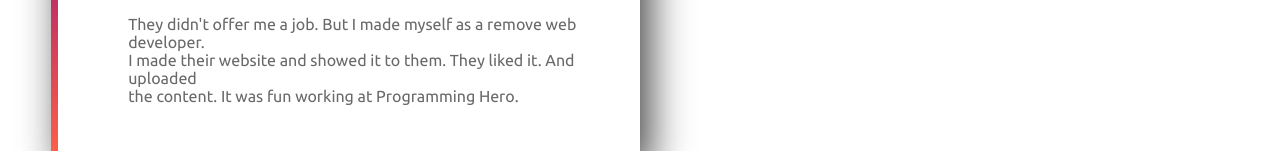
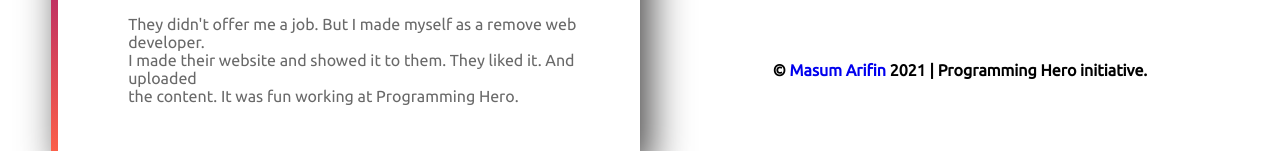
Before and after one commit to Masum-Arifin/masum-arifin-portfolio, a plain HTML site: page index.html in a window 1280 px wide. Shown: the part 2040-2191 px from the top of the page. Drawn offline with Linux system fonts and the light colour scheme.

Commit message:
new code

```diff
--- a/index.html
+++ b/index.html
@@ -58,6 +58,10 @@
     </div>
     </section>
 
+
+    <footer  class="footer-text">
+        <h4>© <span><a  class="footer-text" target="blank" href="https://www.facebook.com/profile.php?id=100022698978646">Masum Arifin</a></span> 2021 | Programming Hero initiative.</h4>
+    </footer>
 </body>
 
 </html>
--- a/style.css
+++ b/style.css
@@ -86,3 +86,7 @@ section{
   border-image: linear-gradient(purple, tomato);
   border-image-slice: 1;
 }
+.footer-text{
+ text-align: center;
+ text-decoration: none;
+}
```
